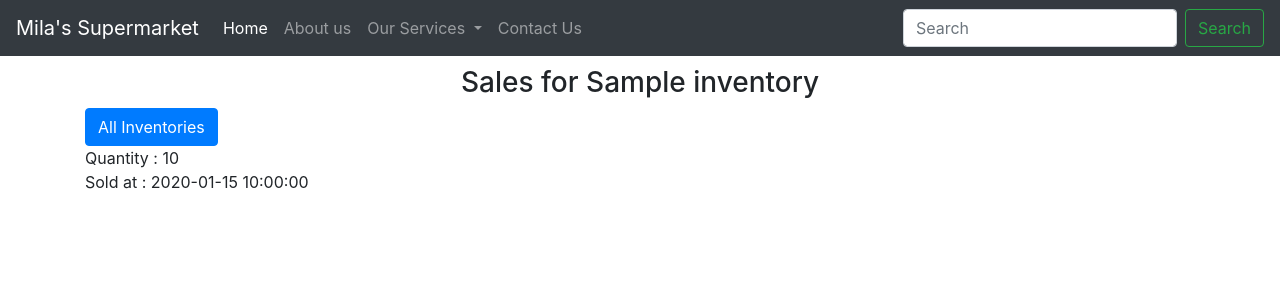
After one commit to Kerenyambura/inventory-management-system, a Flask app: page /view_sales/1 in a window 1280 px wide. The commit adds this page. Shown: the top 300 px of the page. Run offline with Flask 2, Linux system fonts and the light colour scheme; tables that the repository leaves empty hold one stand-in row (values such as "Sample post"); some libraries are stand-ins or nearby versions.

Commit message:
inventories

```diff
--- a/app.py
+++ b/app.py
@@ -84,6 +84,8 @@ db = SQLAlchemy(app)
 # Creating of endpoints/ routes
 # 1. declaration of a route
 # 2. a function embedded to the route
+conn = psycopg2.connect(" dbname='inventory_management_system' user='postgres' host='localhost' port='5432' password='Goodmand254' ")
+cur = conn.cursor()
 
 # creating tables
 from models.Inventory import InventoryModel
@@ -94,8 +96,6 @@ from models.Stock import StocksModel
 @app.before_first_request
 def create_tables():
     db.create_all()
-
-
 
 
 @app.route('/home')
@@ -116,6 +116,31 @@ def services():
 
 @app.route('/inventories', methods=['GET' , 'POST'])
 def inventories():
+    inventories= InventoryModel.fetch_all_inventories()
+    inventories=InventoryModel.query.all()
+
+
+    cur.execute("""
+
+
+    SELECT invid, sum(quantity) as "remaining_stock"
+		FROM (SELECT st.invid, sum(stock) as "quantity"
+		FROM public.new_stocks as st
+		GROUP BY invid
+
+			union all
+
+	SELECT sa.invid, - sum(quantity) as "quantity"
+		FROM public.new_sales as sa
+		GROUP BY invid) as stsa
+		GROUP BY invid
+		ORDER BY invid;
+
+    """)
+
+    rs = cur.fetchall()
+
+    #receive from a form
 
     if request.method == 'POST':
         name=request.form['name']
@@ -130,7 +155,7 @@ def inventories():
 
 
 
-    return render_template('inventories.html', inventories=inventories)
+    return render_template('inventories.html', inventories=inventories, remaining_stock=rs)
 
 
 @app.route('/add_stock/<invid>', methods=['POST'])
@@ -138,8 +163,9 @@ def add_stock(invid):
     if request.method=='POST':
          stock = request.form['stock']
 
-         new_stock = StocksModel(invid=invid,  quantity=stock)
+         new_stock = StocksModel(invid=invid,  stock=stock)
          new_stock.add_stock()
+         #remstock=new_stock-new_sale
 
 
 
@@ -150,13 +176,10 @@ def add_stock(invid):
 @app.route('/add_sale/<invid>', methods=['POST'])
 def add_sale(invid):
     if request.method == 'POST':
-        sale = request.form['sale']
+        sale = request.form['quantity']
         new_sale=SalesModel(invid=invid, quantity=sale)
 
         new_sale.add_sales()
-
-
-
     #print(quantity)
     return redirect(url_for ('inventories'))
 
@@ -174,6 +197,25 @@ def edit_inventory():
         print(selling_price)
 
         return redirect( url_for ('inventories'))
+
+@app.route('/edit', methods=['GET', 'POST'])
+def edit():
+
+    # recieve from a form
+
+    if request.method == 'POST':
+        name = request.form['name']
+        inv_type = request.form['type']
+        buying_price = request.form['buying_price']
+        selling_price = request.form['selling_price']
+
+        print(name)
+        print(inv_type)
+        print(buying_price)
+        print(selling_price)
+
+        return redirect(url_for('inventories'))
+
 
 @app.route('/data_visualisation')
 def data_visualisation():
@@ -264,6 +306,15 @@ def data_visualisation():
 
     return render_template('chart.html', pie=pie_data, line=line_data)
 
+@app.route('/view_sales/<invid>')
+def view_sales(invid):
+
+    sales = SalesModel.get_sales_by_id(invid)
+    inv_name = InventoryModel.fetch_by_id(invid)
+
+    return render_template('viewSales.html', sales=sales,inv_name=inv_name)
+
+
 
 
 
--- a/models/Inventory.py
+++ b/models/Inventory.py
@@ -14,3 +14,12 @@ class InventoryModel(db.Model):
     def add_inventories(self):
         db.session.add(self)
         db.session.commit()
+
+     # classmethod
+    @classmethod
+    def fetch_all_inventories(cls):
+        return cls.query.all()
+
+    @classmethod
+    def fetch_by_id(cls, id):
+        return cls.query.filter_by(id=id).first()
--- a/models/Sales.py
+++ b/models/Sales.py
@@ -15,6 +15,12 @@ class SalesModel(db.Model):
         db.session.add(self)
         db.session.commit()
 
+    @classmethod
+
+    def get_sales_by_id(cls, invid):
+
+        return cls.query.filter_by(invid=invid).all()
+
 '''
 in the child model:
         - we store the FK and describe it (tablename and which column)
--- a/models/Stock.py
+++ b/models/Stock.py
@@ -5,8 +5,8 @@ from datetime import datetime
 class StocksModel(db.Model):
     __tablename__='new_stocks'
     id=db.Column(db.Integer,primary_key=True)
-    invid=db.Column(db.Integer, db.ForeignKey('new_inventories.id'))
-    quantity=db.Column(db.Integer)
+    invid=db.Column(db.Integer, db.ForeignKey('new_inventories.id'),nullable=False)
+    stock=db.Column(db.Integer)
     created_at=db.Column(db.DateTime, default=datetime.utcnow)
 
     def add_stock(self):
--- a/templates/base.html
+++ b/templates/base.html
@@ -10,7 +10,7 @@
 </head>
 <body>
     <nav class="navbar navbar-expand-lg navbar-dark bg-dark">
-        <a class="navbar-brand" href="#">Zara Cosmetics</a>
+        <a class="navbar-brand" href="#">Mila's Supermarket</a>
         <button class="navbar-toggler" type="button" data-toggle="collapse" data-target="#navbarSupportedContent" aria-controls="navbarSupportedContent" aria-expanded="false" aria-label="Toggle navigation">
           <span class="navbar-toggler-icon"></span>
         </button>
--- a/templates/index.html
+++ b/templates/index.html
@@ -5,5 +5,5 @@ Home
 {% endblock %}
 
 {% block content %}
-Welcome to Zara Cosmetics Homepage
+Welcome to Mila's SuperMarket Homepage
 {% endblock %}
--- /dev/null
+++ b/templates/viewSales.html
@@ -0,0 +1,33 @@
+{% extends 'base.html' %}
+
+{% block title %}
+    View sales
+{% endblock %}
+
+
+{% block content %}
+
+    <h3 style="text-align: center; margin-top: 10px;">
+
+        Sales for {{ inv_name.name }}
+
+    </h3>
+
+    <div class="container">
+
+        <a href="{{ url_for('inventories') }}">
+            <button class="btn btn-primary">All Inventories</button>
+        </a>
+
+
+
+        {% for each in sales %}
+        <p>
+            Quantity : {{ each.quantity }} <br>
+            Sold at : {{ each.created_at }}
+        </p>
+    {% endfor %}
+
+    </div>
+
+{% endblock %}
```
Also changed, not shown: templates/inventories.html (+54 -21 lines).
